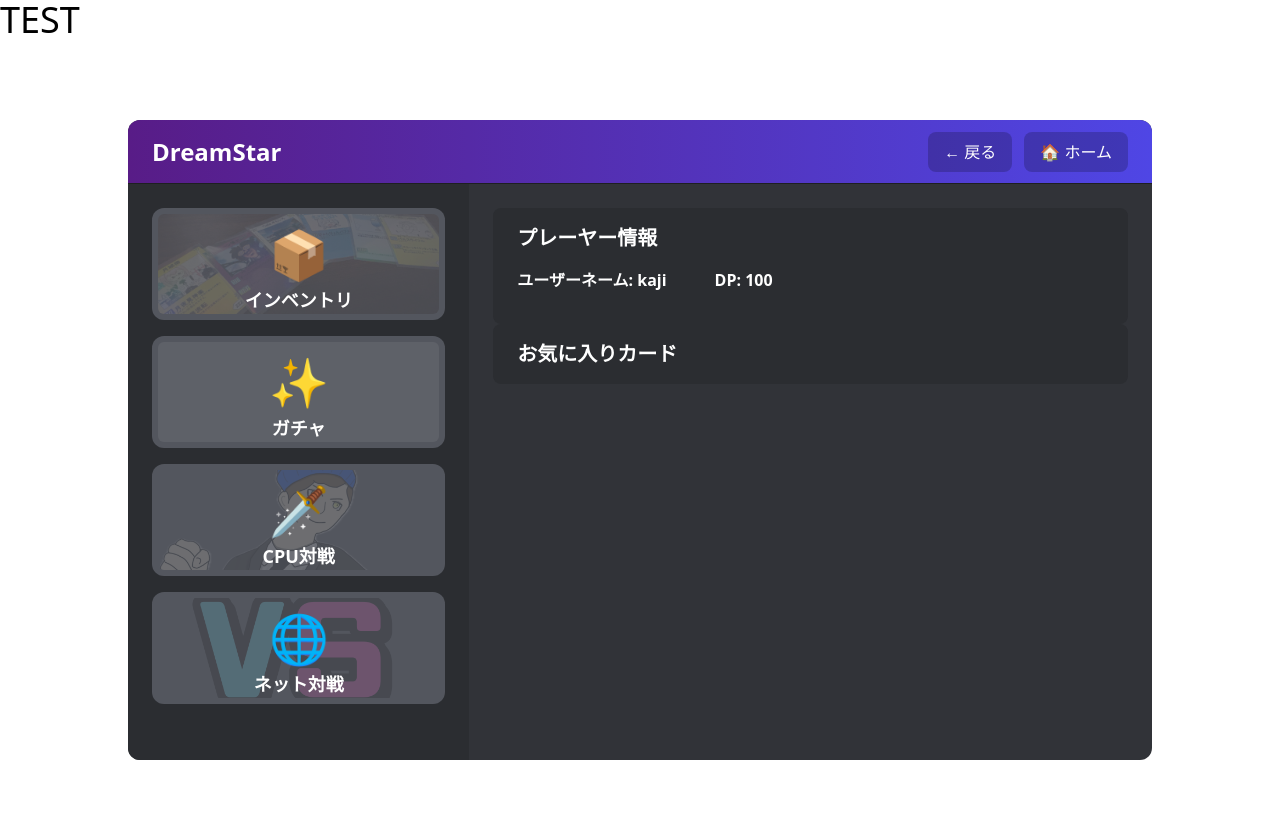
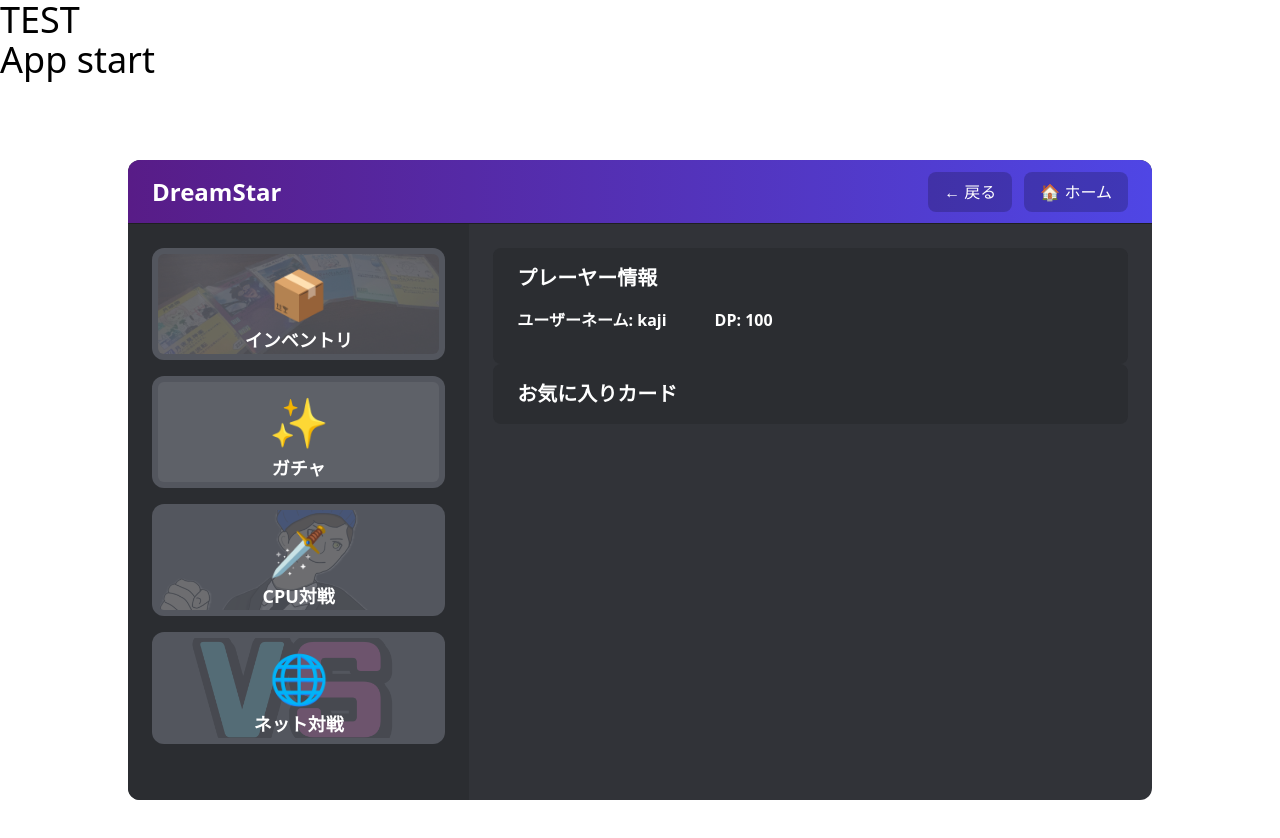
Before and after one commit to kajikaji5678/dream-star, a React (Vite) app: page / in a window 1280 px wide. Shown: the top 838 px of the page. Built offline with nearby package versions, Linux system fonts and the light colour scheme; grey boxes are pictures that could not be loaded.

Commit message:
APIチェック

```diff
--- a/src/App.tsx
+++ b/src/App.tsx
@@ -66,6 +66,8 @@ export default function App() {
     <>
     <div className="text-4xl">
       TEST
+      <br />
+      {status}
     </div>
       <BrowserRouter>
         <Routes>
```
